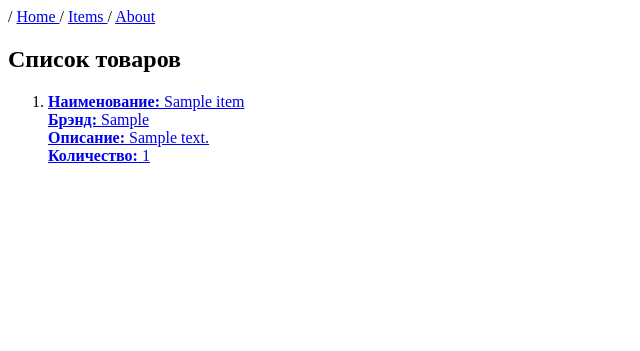
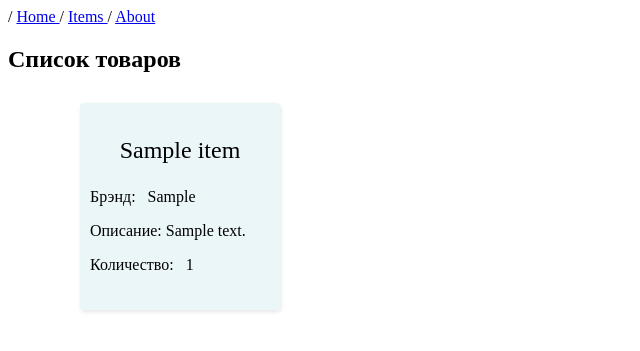
Before and after one commit to sanchessnz1982/FirstDjango_25112024, a Django app: page /items/ in a window 1280 px wide. Shown: the top 351 px of the page, without its empty margins (0-640 px from the left). Run offline with Django 5.2, Linux system fonts and the light colour scheme; tables that the repository leaves empty hold one stand-in row (values such as "Sample post").

Commit message:
done items css

```diff
--- a/templates/items.html
+++ b/templates/items.html
@@ -1,6 +1,56 @@
 <!DOCTYPE html>
 <html lang="en">
 <head>
+    <style>
+        * {
+    box-sizing: border-box;
+}
+
+.item{
+    width:150pt;
+    height: 100%;
+    margin: 10px;
+    box-shadow: 1px 2px 4px rgba(0, 0, 0, 0.1);
+    border-radius: 4px;
+    padding-top:10px;
+    background: rgba(223, 241, 244, 0.625);
+}
+
+.item:hover {
+    background: rgb(207, 232, 237);
+    box-shadow: 4px 8px 16px rgba(71, 215, 240);
+}
+
+.item p{
+    padding-left: 10px;
+    padding-right: 10px;
+}
+
+.item_name{
+    font-size: 1.5em;
+    text-align:center;
+ }
+
+ .item a{
+    text-decoration: none;
+    color: black;
+    text-align: justify;
+
+ }
+.items {
+    width: 100%;
+    display: grid;
+    /* Автоматически заполняем на всю ширину grid-контейнера */
+    grid-template-columns: repeat(auto-fill, 200px);
+    max-width: 1200px; /* Ширина grid-контейнера */
+    justify-content: center;
+    justify-items: center; /* Размещаем карточку по центру */
+    column-gap: 30px; /* Отступ между колонками */
+    row-gap: 40px; /* Отступ между рядами */
+    margin: 0 auto;
+  }
+
+    </style>
     <meta charset="UTF-8">
     <title>Items list</title>
 </head>
@@ -9,24 +59,19 @@
         / <a href="/" > Home </a> / <a href="/items" > Items </a>/ <a href="/about" > About </a>
     </header>
 <h2>Список товаров</h2>
-<div>
-<ol>
+<div class="items">
+
     {% for item in items  %}
-        <li>
-            <div><a href="../item/{{ item.id }}">
-            <b>Наименование:</b> {{ item.name }}<br>
-        <b>Брэнд:</b> {{ item.brand }}<br>
-        <b>Описание:</b> {{ item.description }}<br>
-            {% if item.count == 0 %}
-                <b>Товар отсутствует</b>
-                {% else %}
-                <b>Количество:</b> {{ item.count }}
-            {% endif %}
-            </a></div>
-        </li>
+
+            <div class="item">
+                <a href="../item/{{ item.id }}">
+                    <p class="item_name">{{ item.name }}
+                    <p>Брэнд: &nbsp {{ item.brand }}</p>
+                    <p>Описание:&nbsp{{ item.description }}</p>
+                    <p>Количество: &nbsp {{ item.count | default:"Товар отсутствует" }}</p>
+                </a>
+           </div>
     {% endfor %}
-</ol>
 </div>
-
 </body>
 </html>
```
